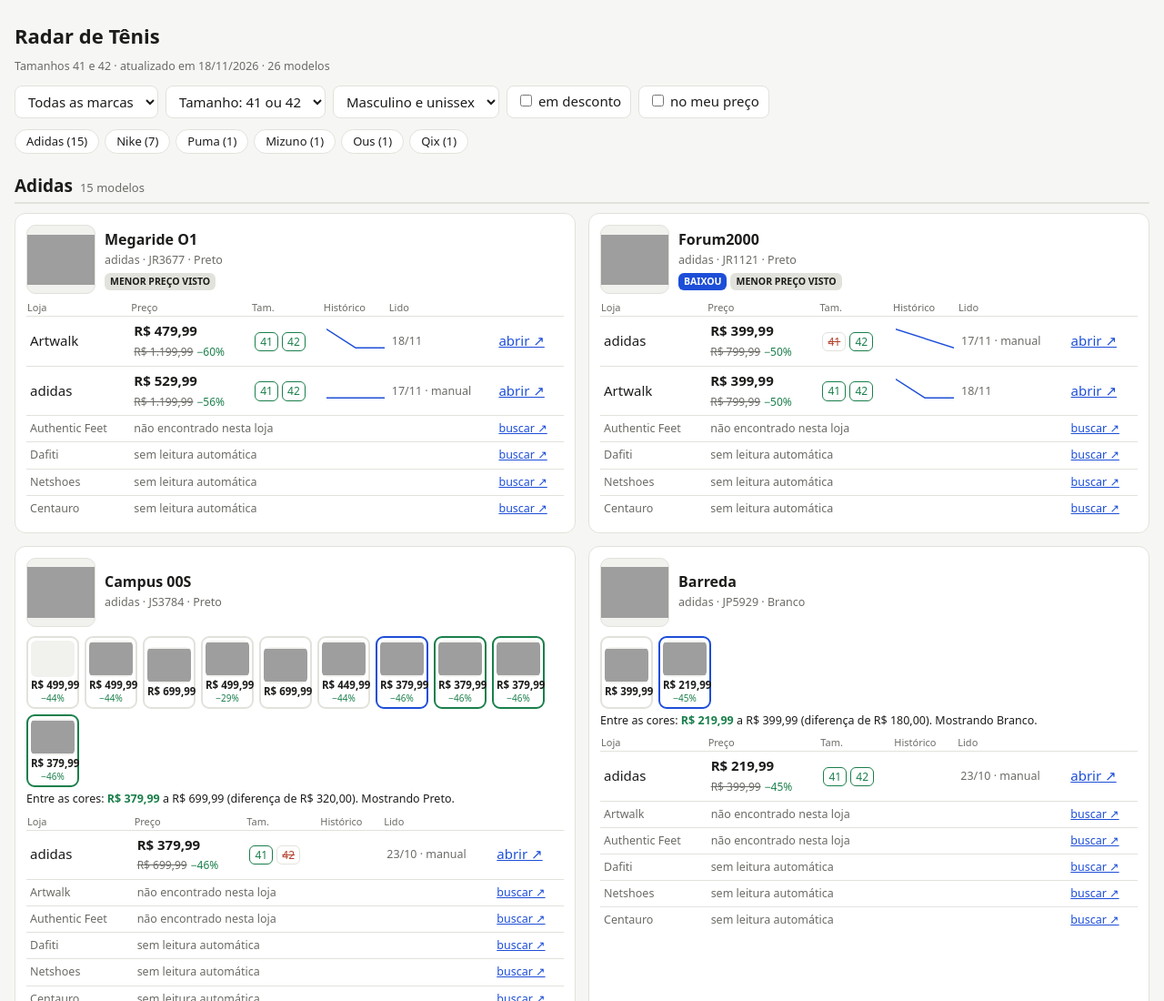
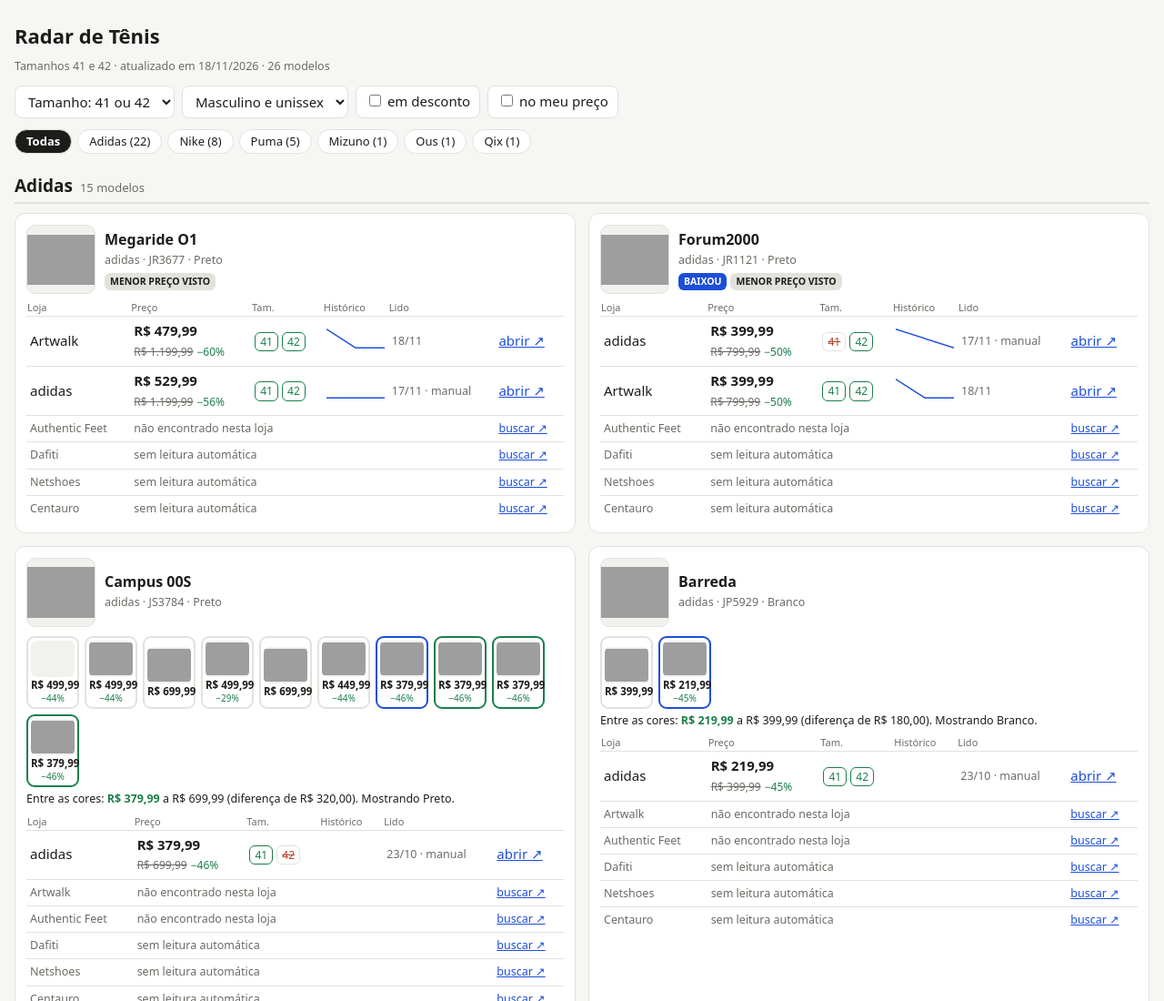
Before and after one commit to BrunoBarrosR/radar-tenis-relatorio, a plain HTML site: page index.html in a window 1280 px wide. Shown: the top 1100 px of the page at 91% size. Drawn offline with Linux system fonts and the light colour scheme; grey boxes are pictures that could not be loaded.

Commit message:
Filtro por marcas (botões)

```diff
--- a/index.html
+++ b/index.html
@@ -7,6 +7,7 @@ main{max-width:1280px;margin:0 auto;padding:16px}h1{font-size:22px;margin:8px 0}
 .filtros{display:flex;flex-wrap:wrap;gap:8px;margin:12px 0}select,label.f{background:var(--card);border:1px solid var(--bd);border-radius:8px;padding:6px 10px;color:var(--fg);font:inherit}
 .grade{display:grid;grid-template-columns:repeat(2,minmax(0,1fr));gap:14px}@media(max-width:820px){.grade{grid-template-columns:1fr}}
 section.marca{margin:22px 0 8px}section.marca h2{font-size:19px;margin:0 0 10px;text-transform:capitalize;display:flex;align-items:baseline;gap:8px;border-bottom:2px solid var(--bd);padding-bottom:4px}section.marca h2 small{font-size:13px;color:var(--mut);font-weight:400;text-transform:none}
+.chip{font:inherit;cursor:pointer;border:1px solid var(--bd);background:var(--card);color:var(--fg);border-radius:999px;padding:3px 12px;font-size:13px;text-transform:capitalize}.chip.on{background:var(--fg);color:var(--card);font-weight:600}
 .nav{display:flex;flex-wrap:wrap;gap:6px;margin:4px 0 8px}.nav a{border:1px solid var(--bd);background:var(--card);border-radius:999px;padding:3px 12px;text-decoration:none;font-size:13px;color:var(--fg);text-transform:capitalize}
 tr.sem td{color:var(--mut);font-size:12.5px}tr.sem a{font-size:12.5px}.vend{font-size:11.5px;color:var(--x)}
 article{background:var(--card);border:1px solid var(--bd);border-radius:12px;padding:12px}
@@ -31,7 +32,6 @@ dialog h2{font-size:16px;margin:0 28px 8px 0}#fechar{position:absolute;top:8px;r
 </style></head><body><main><h1>Radar de Tênis</h1>
 <p class="peq" id="resumo"></p>
 <div class="filtros">
-<select id="marca"><option value="">Todas as marcas</option><option>adidas</option><option>mizuno</option><option>nike</option><option>ous</option><option>puma</option><option>qix</option></select>
 <select id="tam"><option value="">Tamanho: 41 ou 42</option><option value="41">Só o 41 disponível</option><option value="42">Só o 42 disponível</option><option value="ambos">41 e 42 disponíveis</option></select>
 <select id="gen"><option value="masc">Masculino e unissex</option><option value="todos">Todos os gêneros</option></select>
 <label class="f"><input type="checkbox" id="desc"> em desconto</label>
@@ -51,7 +51,8 @@ const TAM={'?':['na','tamanho não informado pela loja'],ok:['ok','disponível']
 function spark(p){if(p.length<2)return'';const lo=Math.min(...p),hi=Math.max(...p),sp=(hi-lo)||1;
 const pts=p.map((v,i)=>(i*100/(p.length-1)).toFixed(1)+','+(26-(v-lo)*24/sp).toFixed(1)).join(' ');
 return '<svg class="spark" viewBox="0 0 100 28" preserveAspectRatio="none"><polyline points="'+pts+'" fill="none" stroke="currentColor" stroke-width="1.8"/></svg>'}
-const F=()=>({marca:q('marca').value,tam:q('tam').value,gen:q('gen').value,desc:q('desc').checked,alvo:q('alvo').checked});
+const MARCAS_SEL=new Set();
+const F=()=>({marca:[...MARCAS_SEL],tam:q('tam').value,gen:q('gen').value,desc:q('desc').checked,alvo:q('alvo').checked});
 const tamOk=(o,z)=>z==''?(o.t41=='ok'||o.t42=='ok'||o.t41=='?'):z=='41'?o.t41=='ok':z=='42'?o.t42=='ok':(o.t41=='ok'&&o.t42=='ok');
 // ofertas da cor que valem para o filtro de tamanho; sem filtro elas são todas as que têm 41 ou 42
 function valem(c,f){return c.ofertas.filter(o=>o.atual&&tamOk(o,f.tam))}
@@ -91,7 +92,7 @@ function card(m,f,cores){
   +'<table><tr><th>Loja</th><th>Preço</th><th>Tam.</th><th>Histórico</th><th>Lido</th><th></th></tr>'+linhas+'</table></article>'}
 function desenhar(){
  const f=F(),itens=[];
- DADOS.forEach(m=>{if(f.marca&&m.marca!=f.marca)return;
+ DADOS.forEach(m=>{if(f.marca.length&&!f.marca.includes(m.marca||'outras'))return;
   if(!m.cores.length){if(!f.tam&&!f.desc&&!f.alvo)itens.push({m,cores:[],ord:2});return}
   const cs=visiveis(m,f);if(!cs.length)return;
   const desc=Math.max(0,...cs.flatMap(c=>valem(c,f).filter(o=>o.cheio).map(o=>1-o.atual/o.cheio)));
@@ -100,9 +101,13 @@ function desenhar(){
  const ORD=['adidas','nike','puma'],grupos={};
  itens.forEach(x=>{(grupos[x.m.marca||'outras']=grupos[x.m.marca||'outras']||[]).push(x)});
  const marcas=Object.keys(grupos).sort((a,b)=>{const ia=ORD.indexOf(a),ib=ORD.indexOf(b);return (ia<0?9:ia)-(ib<0?9:ib)||a.localeCompare(b)});
- q('nav').innerHTML=marcas.map(k=>'<a href="#marca-'+esc(k)+'">'+esc(k)+' ('+grupos[k].length+')</a>').join('');
+ const todas={};DADOS.forEach(m=>{const k=m.marca||'outras';todas[k]=(todas[k]||0)+1});
+ const ordem=Object.keys(todas).sort((a,b)=>{const ia=ORD.indexOf(a),ib=ORD.indexOf(b);return (ia<0?9:ia)-(ib<0?9:ib)||a.localeCompare(b)});
+ q('nav').innerHTML='<button type="button" class="chip'+(MARCAS_SEL.size?'':' on')+'" data-k="">Todas</button>'+ordem.map(k=>'<button type="button" class="chip'+(MARCAS_SEL.has(k)?' on':'')+'" data-k="'+esc(k)+'">'+esc(k)+' ('+todas[k]+')</button>').join('');
  q('g').innerHTML=marcas.map(k=>'<section class="marca" id="marca-'+esc(k)+'"><h2>'+esc(k)+' <small>'+grupos[k].length+' modelo'+(grupos[k].length>1?'s':'')+'</small></h2><div class="grade">'+grupos[k].map(x=>card(x.m,f,x.cores)).join('')+'</div></section>').join('');
  q('resumo').textContent='Tamanhos 41 e 42 · atualizado em '+HOJE+' · '+itens.length+' modelos';}
+q('nav').addEventListener('click',e=>{const b=e.target.closest('.chip');if(!b)return;const k=b.dataset.k;
+ if(!k)MARCAS_SEL.clear();else if(MARCAS_SEL.has(k))MARCAS_SEL.delete(k);else MARCAS_SEL.add(k);desenhar()});
 q('g').addEventListener('click',e=>{
  const c=e.target.closest('.cor');if(c){escolha[c.dataset.m]=c.dataset.s;desenhar();return}
  const b=e.target.closest('.foto[data-m]');if(!b)return;
@@ -113,6 +118,6 @@ q('g').addEventListener('click',e=>{
   x.onclick=()=>{q('grande').src=big(u);t.querySelectorAll('button').forEach(z=>z.classList.toggle('on',z===x))};t.appendChild(x);if(i==0)x.click()});
  q('dlg').showModal()});
 q('fechar').onclick=()=>q('dlg').close();q('dlg').addEventListener('click',e=>{if(e.target==q('dlg'))q('dlg').close()});
-['marca','tam','gen','desc','alvo'].forEach(i=>q(i).addEventListener('change',desenhar));
+['tam','gen','desc','alvo'].forEach(i=>q(i).addEventListener('change',desenhar));
 desenhar();
 </script></body></html>
```
